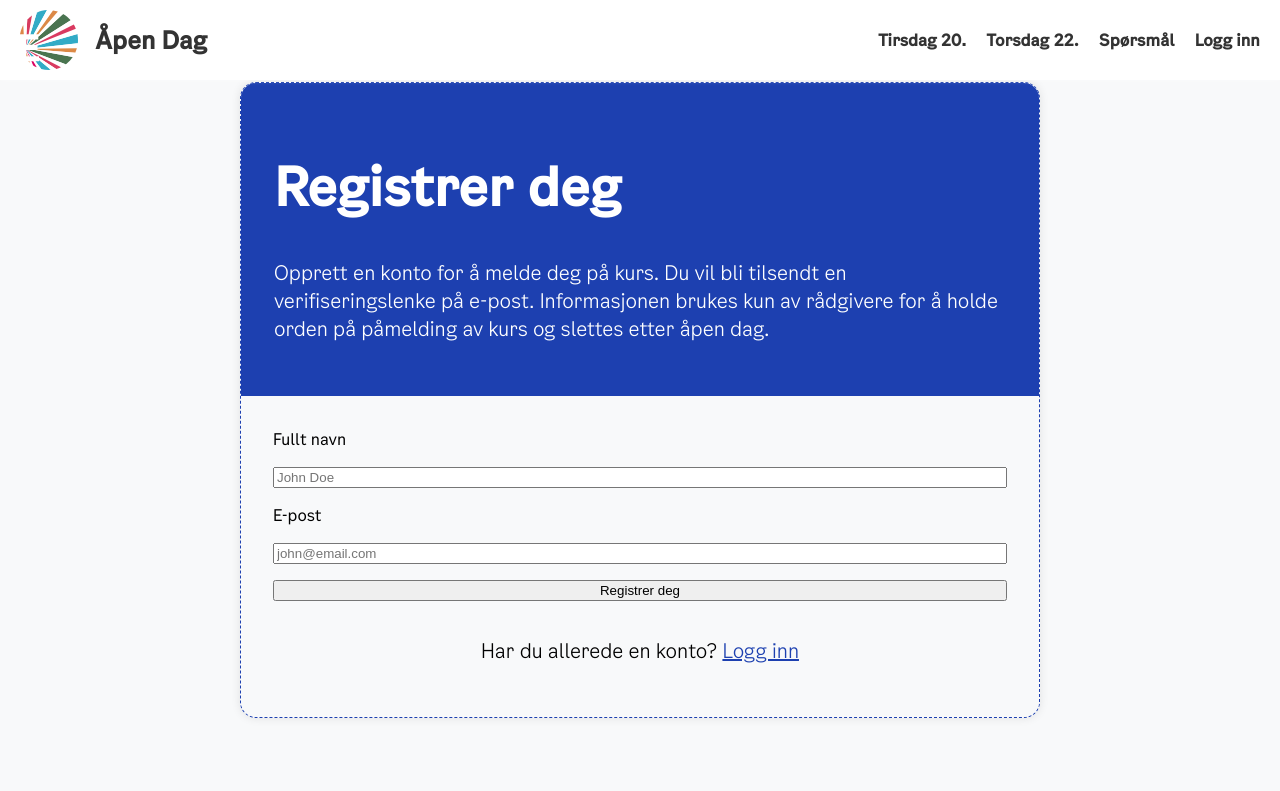
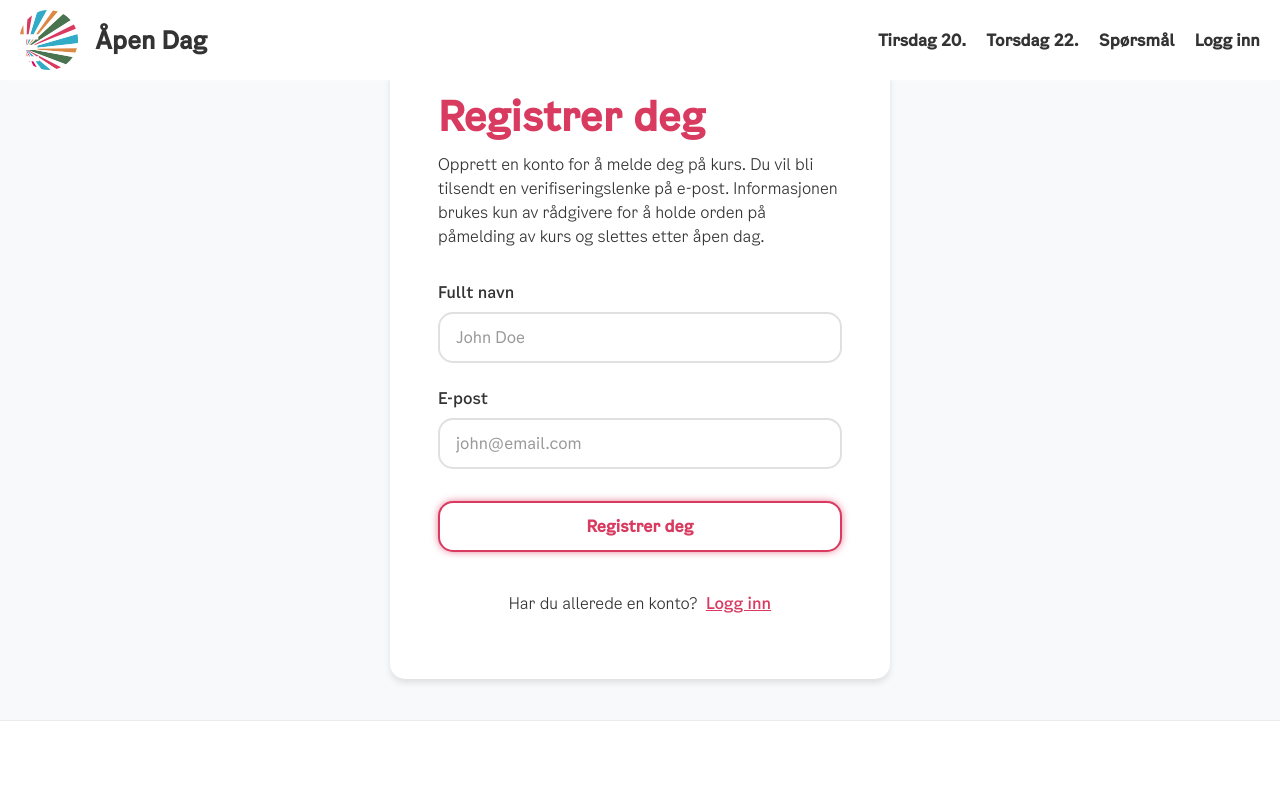
Before and after one commit to DanielJSorby/apendag, a SvelteKit app in the folder frontend/: page /signup in a window 1280 px wide. Shown: the top 791 px of the page. Built offline with nearby package versions, Linux system fonts and the light colour scheme; no server answers.

Commit message:
Fiksa design på login og sign up

```diff
--- a/frontend/src/routes/login/+page.svelte
+++ b/frontend/src/routes/login/+page.svelte
@@ -86,7 +86,7 @@
         <form on:submit|preventDefault={handleMagicLink}>
             <label for="email">E-post</label>
             <input type="email" id="email" placeholder="john@email.com" bind:value={email} required/>
-            <button class="button filled" type="submit">Logg inn</button>
+            <button type="submit">Logg inn</button>
         </form>
         <div class="bottom-message">
             <p>Ingen bruker? <a href="/signup">Registrer deg</a></p>
@@ -95,84 +95,158 @@
 </div>
 
 <style>
+    .login {
+        display: flex;
+        justify-content: center;
+        align-items: center;
+        min-height: calc(100vh - 10vh);
+        padding: 2rem 1rem;
+        background-color: var(--color-grey);
+    }
+
+    .container {
+        width: 100%;
+        max-width: 500px;
+        padding: 3rem;
+        background-color: var(--color-white);
+        border-radius: 15px;
+        box-shadow: 0 4px 6px rgba(0, 0, 0, 0.1);
+    }
+
+    .header {
+        text-align: left;
+        margin-bottom: 2rem;
+    }
+
+    .header h1 {
+        font-size: 2.5rem;
+        margin: 0 0 0.5rem 0;
+        color: var(--color-pink);
+        font-weight: bold;
+    }
+
+    .header p {
+        font-size: 1rem;
+        margin: 0;
+        color: #333;
+        font-weight: 300;
+    }
+
+    form {
+        display: flex;
+        flex-direction: column;
+        gap: 1.5rem;
+    }
+
+    label {
+        font-size: 1rem;
+        font-weight: 500;
+        color: #333;
+        margin-bottom: -1rem;
+    }
+
+    input {
+        padding: 12px 16px;
+        border: 2px solid #e0e0e0;
+        border-radius: 15px;
+        font-size: 1rem;
+        font-family: 'Oslo Sans', sans-serif;
+        transition: border-color 0.3s, box-shadow 0.3s;
+        background-color: var(--color-white);
+    }
+
+    input:focus {
+        outline: none;
+        border-color: var(--color-pink);
+        box-shadow: var(--color-pink) 0px 0px 10px -2px;
+    }
+
+    input::placeholder {
+        color: #999;
+    }
+
+    button {
+        padding: 12px 24px;
+        border: 2px solid var(--color-pink);
+        border-radius: 15px;
+        background-color: var(--color-white);
+        color: var(--color-pink);
+        box-shadow: var(--color-pink) 0px 0px 10px -2px;
+        cursor: pointer;
+        transition: background-color 0.3s, color 0.3s;
+        font-size: 1rem;
+        font-weight: bold;
+        font-family: 'Oslo Sans', sans-serif;
+        margin-top: 0.5rem;
+    }
+
+    button:hover {
+        background-color: var(--color-pink);
+        color: var(--color-white);
+    }
+
     .error-message {
         background-color: #fef2f2;
-        border: 1px solid #fecaca;
+        border: 2px solid #fecaca;
         color: #dc2626;
         padding: 1rem;
-        border-radius: 8px;
+        border-radius: 15px;
         margin-bottom: 1rem;
         text-align: center;
         font-weight: 500;
+        font-size: 0.95rem;
     }
 
     .success-message {
         background-color: #f0fdf4;
-        border: 1px solid #86efac;
+        border: 2px solid #86efac;
         color: #166534;
         padding: 1rem;
-        border-radius: 8px;
+        border-radius: 15px;
         margin-bottom: 1rem;
         text-align: center;
         font-weight: 500;
+        font-size: 0.95rem;
     }
 
     .bottom-message {
         display: flex;
         justify-content: center;
         align-items: center;
-        margin-top: 1rem;
+        margin-top: 1.5rem;
         text-align: center;
-        font-size: 20px;
-        font-weight: 100;
+        font-size: 1rem;
+        font-weight: 300;
+        color: #333;
     }
 
     .bottom-message a {
-        color: #1d40b0;
+        color: var(--color-pink);
         text-decoration: underline;
+        font-weight: 500;
+        margin-left: 0.25rem;
     }
 
-    .login {
-        display: flex;
-        justify-content: center;
-        align-items: center;
-        height: 100vh;
+    .bottom-message a:hover {
+        color: #b82d4d;
     }
 
-    .container {
-        width: 100%;
-        max-width: 800px;
-        padding: 2rem;
-        box-shadow: 0 0 10px 0 rgba(0, 0, 0, 0.1);
-        border-radius: 16px;
-        border: 1px solid #1d40b0;
-	    border-style: dashed;
-        overflow: hidden;
-    }
+    @media (max-width: 570px) {
+        .login {
+            min-height: calc(100vh - 10vh);
+            padding: 1rem;
+        }
 
-    form {
-        display: flex;
-        flex-direction: column;
-        gap: 1rem;
-    }
+        .container {
+            padding: 2rem 1.5rem;
+        }
 
-    .header {
-        background-color: #1d40b0;
-        color: #fff;
-        padding: 1rem;
-        border: 1px solid #1d40b0;
-	    border-style: dashed;
-        margin: -2em;
-        margin-bottom: 2em;
-        padding: 2em;
-    }
+        .header h1 {
+            font-size: 2rem;
+        }
 
-    .header h1 {
-        font-size: 52px;
-    }
-
-    .header p {
-        font-size: 20px;
-        font-weight: 100;
+        .header p {
+            font-size: 0.9rem;
+        }
     }
 </style>
--- a/frontend/src/routes/signup/+page.svelte
+++ b/frontend/src/routes/signup/+page.svelte
@@ -67,7 +67,7 @@
             <input type="text" id="name" placeholder="John Doe" bind:value={name} required />
             <label for="email">E-post</label>
             <input type="email" id="email" placeholder="john@email.com" bind:value={email} required />
-            <button class="button filled" type="submit">Registrer deg</button>
+            <button type="submit">Registrer deg</button>
         </form>
         <div class="bottom-message">
             <p>Har du allerede en konto? <a href="/login">Logg inn</a></p>
@@ -76,84 +76,159 @@
 </div>
 
 <style>
+    .login {
+        display: flex;
+        justify-content: center;
+        align-items: center;
+        min-height: calc(100vh - 10vh);
+        padding: 2rem 1rem;
+        background-color: var(--color-grey);
+    }
+
+    .container {
+        width: 100%;
+        max-width: 500px;
+        padding: 3rem;
+        background-color: var(--color-white);
+        border-radius: 15px;
+        box-shadow: 0 4px 6px rgba(0, 0, 0, 0.1);
+    }
+
+    .header {
+        text-align: left;
+        margin-bottom: 2rem;
+    }
+
+    .header h1 {
+        font-size: 2.5rem;
+        margin: 0 0 0.5rem 0;
+        color: var(--color-pink);
+        font-weight: bold;
+    }
+
+    .header p {
+        font-size: 1rem;
+        margin: 0;
+        color: #333;
+        font-weight: 300;
+        line-height: 1.5;
+    }
+
+    form {
+        display: flex;
+        flex-direction: column;
+        gap: 1.5rem;
+    }
+
+    label {
+        font-size: 1rem;
+        font-weight: 500;
+        color: #333;
+        margin-bottom: -1rem;
+    }
+
+    input {
+        padding: 12px 16px;
+        border: 2px solid #e0e0e0;
+        border-radius: 15px;
+        font-size: 1rem;
+        font-family: 'Oslo Sans', sans-serif;
+        transition: border-color 0.3s, box-shadow 0.3s;
+        background-color: var(--color-white);
+    }
+
+    input:focus {
+        outline: none;
+        border-color: var(--color-pink);
+        box-shadow: var(--color-pink) 0px 0px 10px -2px;
+    }
+
+    input::placeholder {
+        color: #999;
+    }
+
+    button {
+        padding: 12px 24px;
+        border: 2px solid var(--color-pink);
+        border-radius: 15px;
+        background-color: var(--color-white);
+        color: var(--color-pink);
+        box-shadow: var(--color-pink) 0px 0px 10px -2px;
+        cursor: pointer;
+        transition: background-color 0.3s, color 0.3s;
+        font-size: 1rem;
+        font-weight: bold;
+        font-family: 'Oslo Sans', sans-serif;
+        margin-top: 0.5rem;
+    }
+
+    button:hover {
+        background-color: var(--color-pink);
+        color: var(--color-white);
+    }
+
     .error-message {
         background-color: #fef2f2;
-        border: 1px solid #fecaca;
+        border: 2px solid #fecaca;
         color: #dc2626;
         padding: 1rem;
-        border-radius: 8px;
+        border-radius: 15px;
         margin-bottom: 1rem;
         text-align: center;
         font-weight: 500;
+        font-size: 0.95rem;
     }
 
     .success-message {
         background-color: #f0fdf4;
-        border: 1px solid #86efac;
+        border: 2px solid #86efac;
         color: #166534;
         padding: 1rem;
-        border-radius: 8px;
+        border-radius: 15px;
         margin-bottom: 1rem;
         text-align: center;
         font-weight: 500;
+        font-size: 0.95rem;
     }
 
     .bottom-message {
         display: flex;
         justify-content: center;
         align-items: center;
-        margin-top: 1rem;
+        margin-top: 1.5rem;
         text-align: center;
-        font-size: 20px;
-        font-weight: 100;
+        font-size: 1rem;
+        font-weight: 300;
+        color: #333;
     }
 
     .bottom-message a {
-        color: #1d40b0;
+        color: var(--color-pink);
         text-decoration: underline;
+        font-weight: 500;
+        margin-left: 0.25rem;
     }
 
-    .login {
-        display: flex;
-        justify-content: center;
-        align-items: center;
-        height: 100vh;
+    .bottom-message a:hover {
+        color: #b82d4d;
     }
 
-    .container {
-        width: 100%;
-        max-width: 800px;
-        padding: 2rem;
-        box-shadow: 0 0 10px 0 rgba(0, 0, 0, 0.1);
-        border-radius: 16px;
-        border: 1px solid #1d40b0;
-	    border-style: dashed;
-        overflow: hidden;
-    }
+    @media (max-width: 570px) {
+        .login {
+            min-height: calc(100vh - 10vh);
+            padding: 1rem;
+        }
 
-    form {
-        display: flex;
-        flex-direction: column;
-        gap: 1rem;
-    }
+        .container {
+            padding: 2rem 1.5rem;
+        }
 
-    .header {
-        background-color: #1d40b0;
-        color: #fff;
-        padding: 1rem;
-        border: 1px solid #1d40b0;
-	    border-style: dashed;
-        margin: -2em;
-        margin-bottom: 2em;
-        padding: 2em;
-    }
+        .header h1 {
+            font-size: 2rem;
+        }
 
-    .header h1 {
-        font-size: 52px;
-    }
-
-    .header p {
-        font-size: 20px;
-        font-weight: 100;
+        .header p {
+            font-size: 0.9rem;
+        }
     }
 </style>
```
